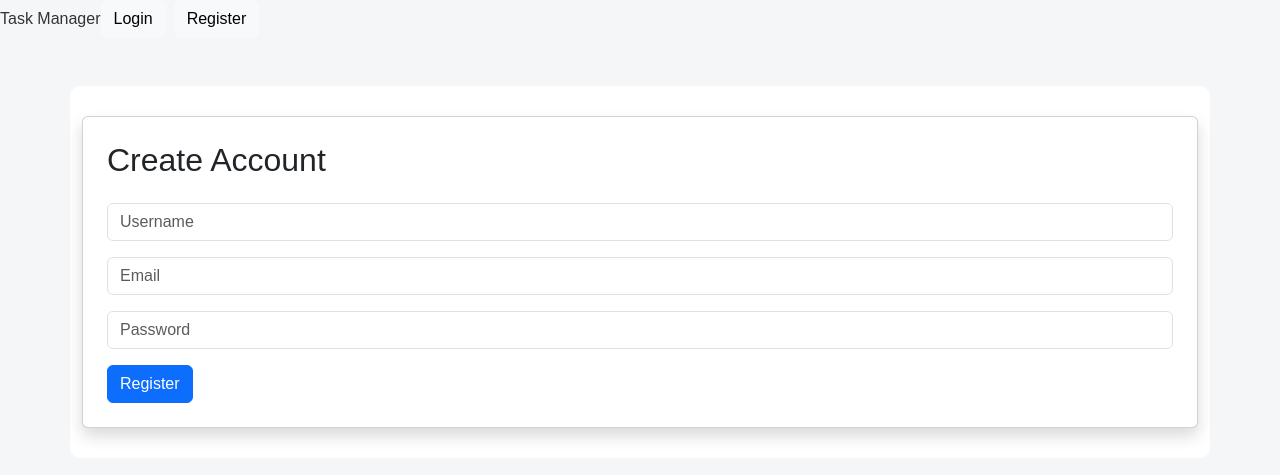
After one commit to ed-earo/task-manager, a Flask app: page /register in a window 1280 px wide. The commit adds this page. Shown: the top 475 px of the page. Run offline with Flask 3, Linux system fonts and the light colour scheme.

Commit message:
Added user authentication and task ownership

```diff
--- a/app/__init__.py
+++ b/app/__init__.py
@@ -1,5 +1,5 @@
 from flask import Flask
-from app.extensions import db
+from app.extensions import db, login_manager
 
 
 def create_app():
@@ -7,8 +7,12 @@ def create_app():
 
     app.config["SQLALCHEMY_DATABASE_URI"] = "sqlite:///tasks.db"
     app.config["SQLALCHEMY_TRACK_MODIFICATIONS"] = False
+    app.config["SECRET_KEY"] = "change-this-later"
 
     db.init_app(app)
+
+    login_manager.init_app(app)
+    login_manager.login_view = "main.login"
 
     from app import models
 
--- a/app/extensions.py
+++ b/app/extensions.py
@@ -1,3 +1,7 @@
 from flask_sqlalchemy import SQLAlchemy
+from flask_login import LoginManager
+
 
 db = SQLAlchemy()
+
+login_manager = LoginManager()
--- a/app/routes.py
+++ b/app/routes.py
@@ -1,15 +1,27 @@
 from flask import Blueprint, render_template, request, redirect, url_for
+
+from flask_login import login_user, logout_user, current_user, login_required
+
+from werkzeug.security import generate_password_hash, check_password_hash
+
 from app.extensions import db
-from app.models import Task
+from app.models import Task, User
 
 
 main = Blueprint("main", __name__)
 
 
 @main.route("/")
+@login_required
 def home():
-    tasks = Task.query.all()
-    return render_template("index.html", tasks=tasks)
+    tasks = Task.query.filter_by(
+        user_id=current_user.id
+    ).all()
+
+    return render_template(
+        "index.html",
+        tasks=tasks
+    )
 
 
 @main.route("/add", methods=["POST"])
@@ -17,14 +29,43 @@ def add_task():
     title = request.form.get("title")
 
     if title:
-        task = Task(title=title)
+        task = Task(
+            title=title,
+            user_id=current_user.id
+        )
         db.session.add(task)
         db.session.commit()
 
     return redirect(url_for("main.home"))
 
+@main.route("/register", methods=["GET", "POST"])
+def register():
+
+    if request.method == "POST":
+
+        username = request.form.get("username")
+        email = request.form.get("email")
+        password = request.form.get("password")
+
+        hashed_password = generate_password_hash(password)
+
+        user = User(
+            username=username,
+            email=email,
+            password=hashed_password
+        )
+
+        db.session.add(user)
+        db.session.commit()
+
+        return redirect(url_for("main.home"))
+
+
+    return render_template("register.html")
+
 
 @main.route("/complete/<int:id>")
+@login_required
 def complete_task(id):
     task = Task.query.get_or_404(id)
 
@@ -36,6 +77,7 @@ def complete_task(id):
 
 
 @main.route("/delete/<int:id>")
+@login_required
 def delete_task(id):
     task = Task.query.get_or_404(id)
 
@@ -43,3 +85,28 @@ def delete_task(id):
     db.session.commit()
 
     return redirect(url_for("main.home"))
+
+@main.route("/login", methods=["GET", "POST"])
+def login():
+
+    if request.method == "POST":
+
+        email = request.form.get("email")
+        password = request.form.get("password")
+
+        user = User.query.filter_by(email=email).first()
+
+        if user and check_password_hash(user.password, password):
+            login_user(user)
+
+            return redirect(url_for("main.home"))
+
+
+    return render_template("login.html")
+
+@main.route("/logout")
+def logout():
+
+    logout_user()
+
+    return redirect(url_for("main.home"))
--- a/app/templates/base.html
+++ b/app/templates/base.html
@@ -9,13 +9,36 @@
 </head>
 <body>
 
-<nav class="navbar navbar-dark bg-primary">
-    <div class="container">
-        <span class="navbar-brand">
-            Task Manager
+<div class="d-flex align-items-center">
+
+    <a class="navbar-brand" href="/">
+        Task Manager
+    </a>
+
+
+    {% if current_user.is_authenticated %}
+
+        <span class="text-white me-3">
+            {{ current_user.username }}
         </span>
-    </div>
-</nav>
+
+        <a class="btn btn-light" href="/logout">
+            Logout
+        </a>
+
+    {% else %}
+
+        <a class="btn btn-light me-2" href="/login">
+            Login
+        </a>
+
+        <a class="btn btn-light" href="/register">
+            Register
+        </a>
+
+    {% endif %}
+
+</div>
 
 
 <main class="container mt-5">
--- /dev/null
+++ b/app/templates/register.html
@@ -0,0 +1,57 @@
+{% extends "base.html" %}
+
+
+{% block title %}
+Register
+{% endblock %}
+
+
+{% block content %}
+
+<div class="card shadow p-4">
+
+    <h2 class="mb-4">
+        Create Account
+    </h2>
+
+
+    <form method="POST">
+
+        <div class="mb-3">
+            <input
+                class="form-control"
+                name="username"
+                placeholder="Username"
+                required>
+        </div>
+
+
+        <div class="mb-3">
+            <input
+                class="form-control"
+                type="email"
+                name="email"
+                placeholder="Email"
+                required>
+        </div>
+
+
+        <div class="mb-3">
+            <input
+                class="form-control"
+                type="password"
+                name="password"
+                placeholder="Password"
+                required>
+        </div>
+
+
+        <button class="btn btn-primary">
+            Register
+        </button>
+
+    </form>
+
+</div>
+
+{% endblock %}
```
Also changed, not shown: app/models.py (+46 -1 lines), app/templates/login.html (added, +44 -0 lines), instance/tasks.db.
